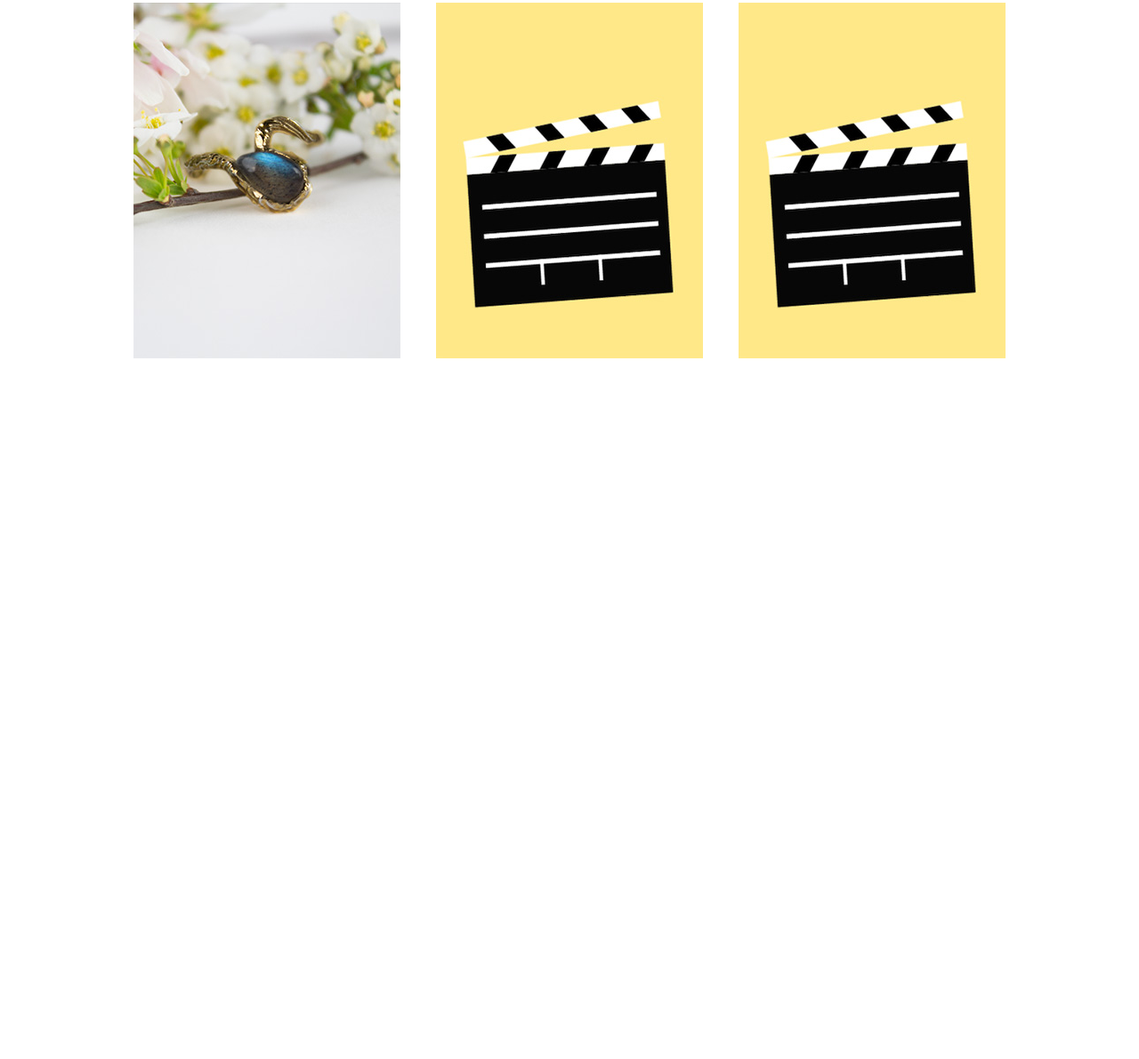
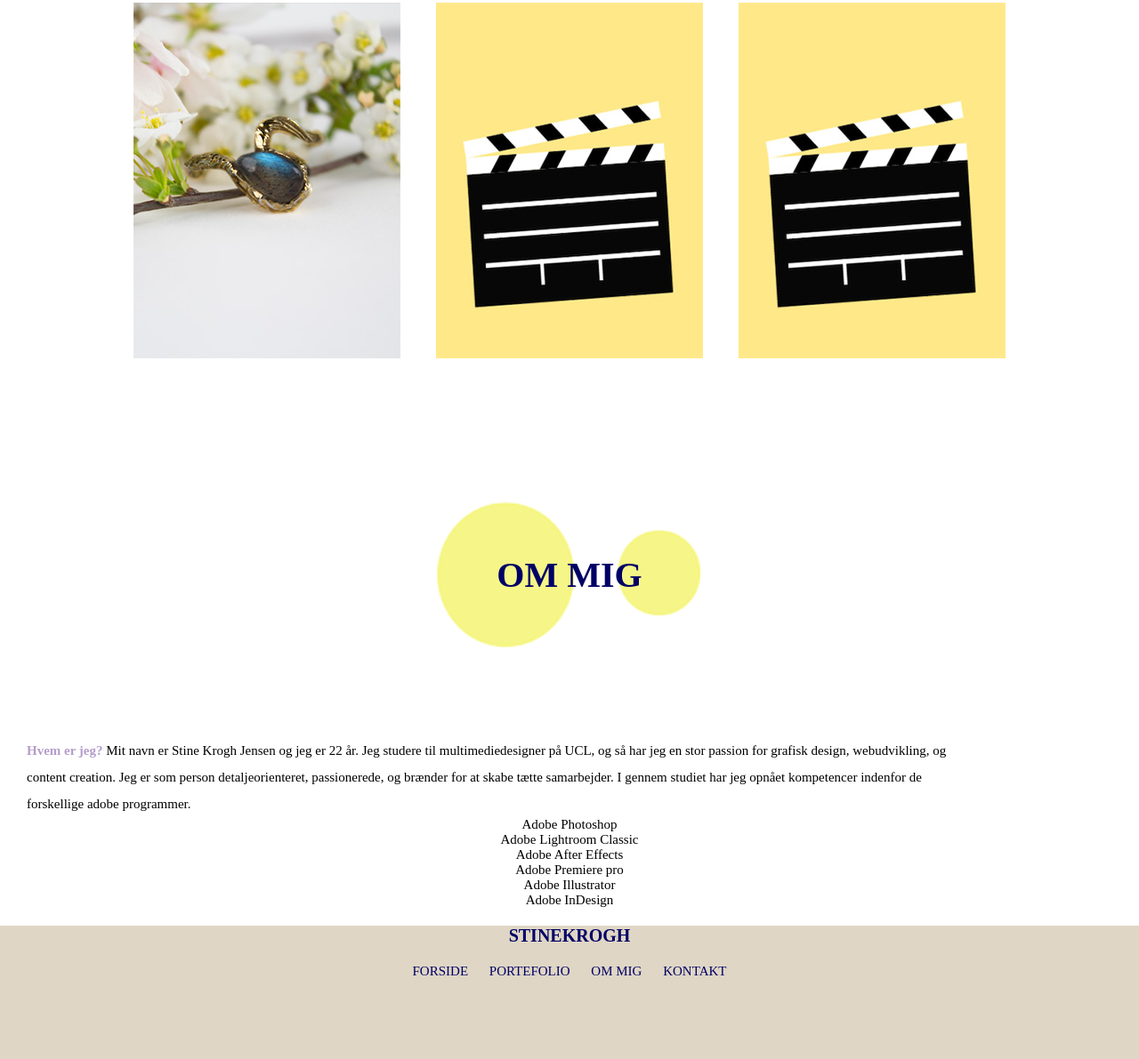
Before and after one commit to StineKrogh/StineKrogh.dk, a plain HTML site: page index.html in a window 1280 px wide. Shown: the part 1761-2952 px from the top of the page at 89% size. Before the commit the page ends 2227 px from the top, so only its background shows below. Drawn offline with Linux system fonts and the light colour scheme.

Commit message:
Update index.html

```diff
--- a/index.html
+++ b/index.html
@@ -86,6 +86,44 @@
             </div>
         </section>
 
+        <section class="om_mig">
+            <div class="om_mig">
+                <img src="billeder /cirkler_ommig.png" alt="cirkler bag om mig">
+                <div class="caption">OM MIG</caption></div>
+        </section>
+
+        <section class="text om mig">
+            <p class="p1">
+                <span class="highlight"> Hvem er jeg?</span> Mit navn er Stine Krogh Jensen og jeg er 22 år.
+                Jeg studere til multimediedesigner på UCL, og så har jeg en stor passion
+                for grafisk design, webudvikling, og content creation. Jeg er som person detaljeorienteret,
+                passionerede, og brænder for at skabe tætte samarbejder. I gennem studiet har jeg opnået kompetencer
+                indenfor de forskellige adobe programmer.
+            </p>
+            <ul class="cirkelliste">
+                <li>Adobe Photoshop </li>
+                <li>Adobe Lightroom Classic </li>
+                <li>Adobe After Effects</li>
+                <li>Adobe Premiere pro </li>
+                <li>Adobe Illustrator</li>
+                <li>Adobe InDesign</li>
+            </ul>
+
+
+
+        </section>
+
+
+        <footer class="footer">
+            <h3>STINEKROGH</h3>
+            <a class="footlink" href="#">FORSIDE</a>
+            <a class="footlink" href="#">PORTEFOLIO</a>
+            <a class="footlink" href="#">OM MIG</a>
+            <a class="footlink" href="#">KONTAKT</a>
+
+
+
+        </footer>
 
 
     </body>
```
